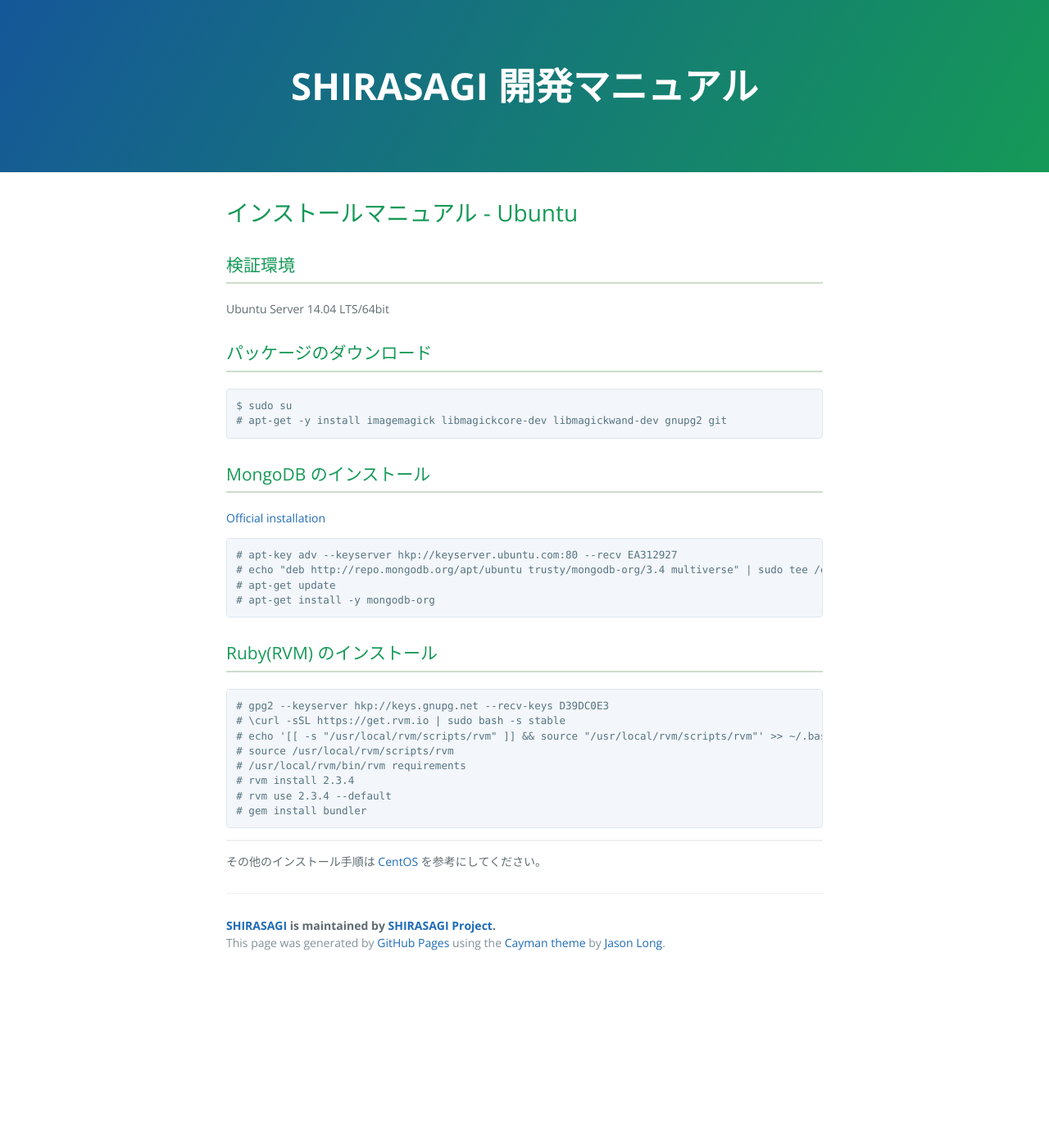
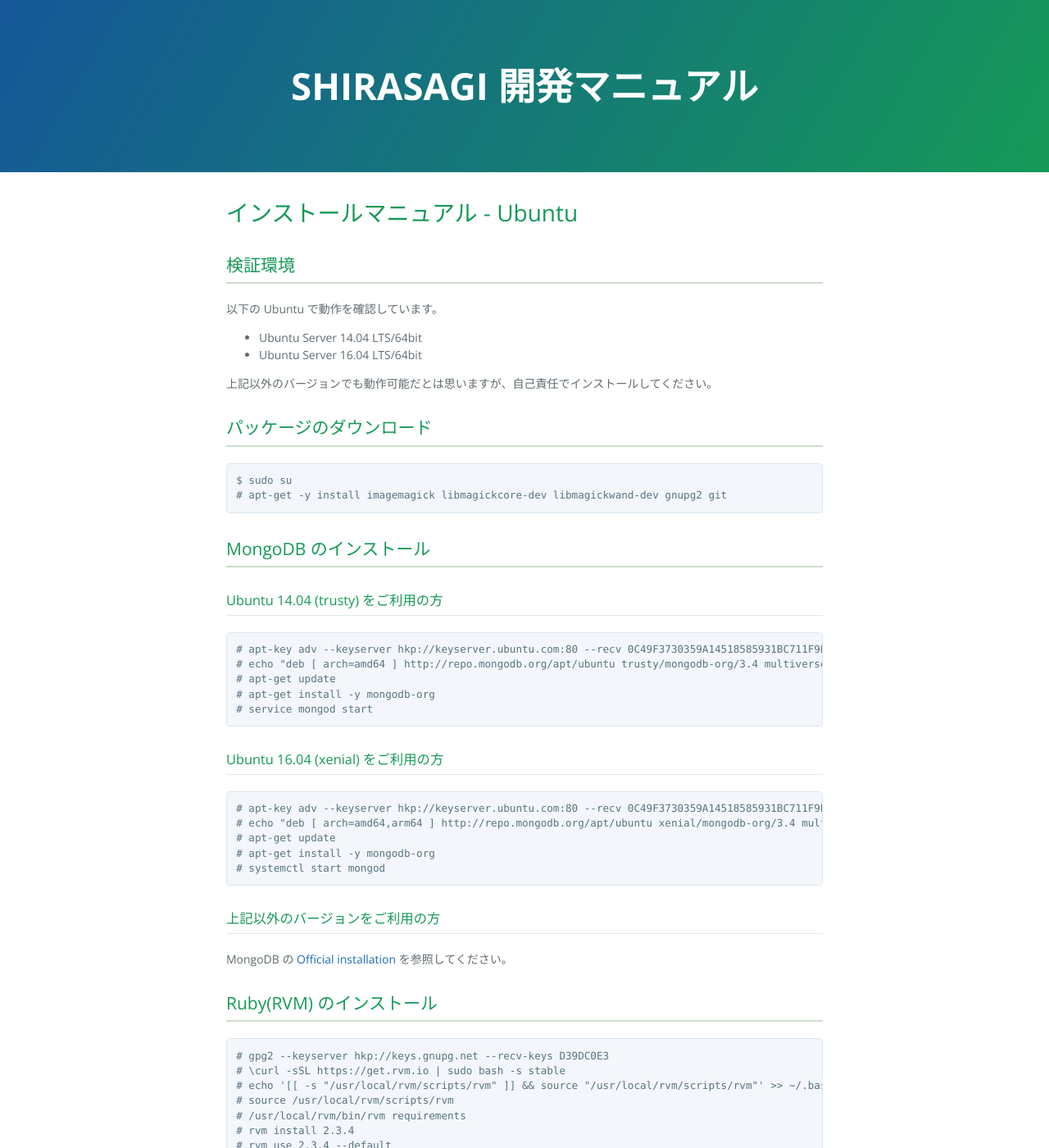
Before and after one commit to shirasagi/shirasagi.github.io, a Jekyll site: the page built from installation/ubuntu.md, in a window 1280 px wide and 1400 px high. Shown: the whole window at 82% size. Built offline with Jekyll 4.4.1, drawn with Linux system fonts in a browser that asks for light colours; nearby versions of some CDN libraries; some of the changed text lies outside the part shown.

Commit message:
Ubuntu 1604 (#42)
* [modify] update therubyrace to work with MBP

* [modify] add ubuntu 16.04 installation procedure

* [fix] gpg key installation

```diff
--- a/installation/ubuntu.md
+++ b/installation/ubuntu.md
@@ -5,7 +5,12 @@
 
 ## 検証環境
 
-Ubuntu Server 14.04 LTS/64bit
+以下の Ubuntu で動作を確認しています。
+
+- Ubuntu Server 14.04 LTS/64bit
+- Ubuntu Server 16.04 LTS/64bit
+
+上記以外のバージョンでも動作可能だとは思いますが、自己責任でインストールしてください。
 
 ## パッケージのダウンロード
 
@@ -16,14 +21,29 @@
 
 ## MongoDB のインストール
 
-[Official installation](https://docs.mongodb.org/manual/tutorial/install-mongodb-on-ubuntu/)
+### Ubuntu 14.04 (trusty) をご利用の方
 
 ~~~
-# apt-key adv --keyserver hkp://keyserver.ubuntu.com:80 --recv EA312927
-# echo "deb http://repo.mongodb.org/apt/ubuntu trusty/mongodb-org/3.4 multiverse" | sudo tee /etc/apt/sources.list.d/mongodb-org-3.4.list
+# apt-key adv --keyserver hkp://keyserver.ubuntu.com:80 --recv 0C49F3730359A14518585931BC711F9BA15703C6
+# echo "deb [ arch=amd64 ] http://repo.mongodb.org/apt/ubuntu trusty/mongodb-org/3.4 multiverse" | tee /etc/apt/sources.list.d/mongodb-org-3.4.list
 # apt-get update
 # apt-get install -y mongodb-org
+# service mongod start
 ~~~
+
+### Ubuntu 16.04 (xenial) をご利用の方
+
+~~~
+# apt-key adv --keyserver hkp://keyserver.ubuntu.com:80 --recv 0C49F3730359A14518585931BC711F9BA15703C6
+# echo "deb [ arch=amd64,arm64 ] http://repo.mongodb.org/apt/ubuntu xenial/mongodb-org/3.4 multiverse" | tee /etc/apt/sources.list.d/mongodb-org-3.4.list
+# apt-get update
+# apt-get install -y mongodb-org
+# systemctl start mongod
+~~~
+
+### 上記以外のバージョンをご利用の方
+
+MongoDB の [Official installation](https://docs.mongodb.com/manual/tutorial/install-mongodb-on-ubuntu/) を参照してください。
 
 ## Ruby(RVM) のインストール
 
```
Also changed, not shown: other parts of installation/ubuntu.md (+1 -1 lines), Gemfile.lock.
